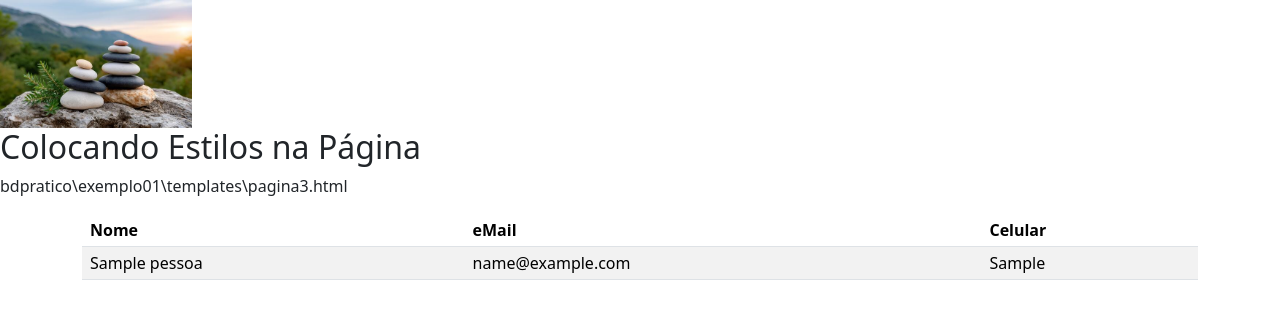
After one commit to MatheusPaschoalRaphael/aulaFramework, a Django app: page /pagina3 in a window 1280 px wide. The commit adds this page. Shown: the top 319 px of the page. Run offline with Django 5.2, Linux system fonts and the light colour scheme; tables that the repository leaves empty hold one stand-in row (values such as "Sample post"); some libraries are stand-ins or nearby versions.

Commit message:
Adiciona pagina3 com Bootstrap e ajusta templates
- Troca django-bootstrap-v5 (incompatível com Django 6) por django-bootstrap5
- pagina3: Bootstrap dentro do <head> e tabela com thead/tbody
- pagina1: título e caminho corrigidos (diziam pagina0)
- Templates em pt-br; import do model no topo de views.py

Co-Authored-By: Claude Opus 5.5 <noreply@anthropic.com>

```diff
--- a/BigData-env/bdpratico/bdpratico/settings.py
+++ b/BigData-env/bdpratico/bdpratico/settings.py
@@ -39,6 +39,7 @@ INSTALLED_APPS = [
     'django.contrib.staticfiles',
     'exemplo01',
     'exemplo02',
+    'django_bootstrap5',
 ]
 
 MIDDLEWARE = [
--- a/BigData-env/bdpratico/exemplo01/templates/pagina0.html
+++ b/BigData-env/bdpratico/exemplo01/templates/pagina0.html
@@ -1,5 +1,5 @@
 <!DOCTYPE html>
-<html lang="en">
+<html lang="pt-br">
     <head>
         <meta charset="UTF-8">
         <title>Página0.html</title>
--- a/BigData-env/bdpratico/exemplo01/templates/pagina2.html
+++ b/BigData-env/bdpratico/exemplo01/templates/pagina2.html
@@ -1,5 +1,5 @@
 <!DOCTYPE html>
-<html lang="en">
+<html lang="pt-br">
     <head>
         <meta charset="UTF-8">
         <title>Página2.html</title>
--- /dev/null
+++ b/BigData-env/bdpratico/exemplo01/templates/pagina3.html
@@ -0,0 +1,41 @@
+{% load static %}
+{% load django_bootstrap5 %}
+<!DOCTYPE html>
+<html lang="pt-br">
+    <head>
+        <meta charset="UTF-8">
+        <title>Página3.html</title>
+        {% bootstrap_css %}
+        {% bootstrap_javascript %}
+    </head>
+    <body>
+        {% bootstrap_messages %}
+        <img src="{% static 'pagina3.png' %}" class="img-fluid" alt="Teste" width="15%">
+        <p class="h2">Colocando Estilos na Página</p>
+        <p>bdpratico\exemplo01\templates\pagina3.html</p>
+        <div class="container">
+            <div class="row" style="line-height: 1;">
+                <div class="col-12">
+                    <table class="table table-striped table-hover">
+                        <thead>
+                            <tr>
+                                <th>Nome</th>
+                                <th>eMail</th>
+                                <th>Celular</th>
+                            </tr>
+                        </thead>
+                        <tbody>
+                            {% for regs in pessoas %}
+                                <tr>
+                                    <td>{{ regs.nome }}</td>
+                                    <td>{{ regs.email }}</td>
+                                    <td>{{ regs.celular }}</td>
+                                </tr>
+                            {% endfor %}
+                        </tbody>
+                    </table>
+                </div>
+            </div>
+        </div>
+    </body>
+</html>
--- a/BigData-env/bdpratico/exemplo01/urls.py
+++ b/BigData-env/bdpratico/exemplo01/urls.py
@@ -1,4 +1,3 @@
-from django.contrib import admin
 from django.urls import path
 from . import views
 urlpatterns = [
@@ -6,4 +5,5 @@ urlpatterns = [
     path('pagina0', views.pagina0, name='pagina0'),
     path('pagina1', views.pagina1, name='pagina1'),
     path('pagina2', views.pagina2, name='pagina2'),
+    path('pagina3', views.pagina3, name='pagina3'),
 ]
--- a/BigData-env/bdpratico/exemplo01/views.py
+++ b/BigData-env/bdpratico/exemplo01/views.py
@@ -1,5 +1,7 @@
 from django.shortcuts import render
 from django.http import HttpResponse
+from .models import pessoa
+
 def index(request):
     return HttpResponse("EXEMPLO 01.")
 
@@ -10,4 +12,13 @@ def pagina1(request):
     return render(request, 'pagina1.html')
 
 def pagina2(request):
-    return render(request, 'pagina2.html')
+    dicionario = {}
+    registros = pessoa.objects.all()
+    dicionario['pessoas'] = registros
+    return render(request, 'pagina2.html', dicionario)
+
+def pagina3(request):
+    dicionario = {}
+    registros = pessoa.objects.all()
+    dicionario['pessoas'] = registros
+    return render(request, 'pagina3.html', dicionario)
--- a/BigData-env/bdpratico/exemplo02/urls.py
+++ b/BigData-env/bdpratico/exemplo02/urls.py
@@ -1,4 +1,3 @@
-from django.contrib import admin
 from django.urls import path
 from . import views
 urlpatterns = [
--- a/requirements.txt
+++ b/requirements.txt
@@ -1,4 +1,5 @@
 asgiref==3.13.0
 Django==6.1.2
+django-bootstrap5==26.4
 sqlparse==0.6.0
 tzdata==2026.6
```
Also changed, not shown: BigData-env/bdpratico/exemplo01/templates/pagina1.html (+4 -4 lines), BigData-env/bdpratico/exemplo01/static/pagina3.png (added).
